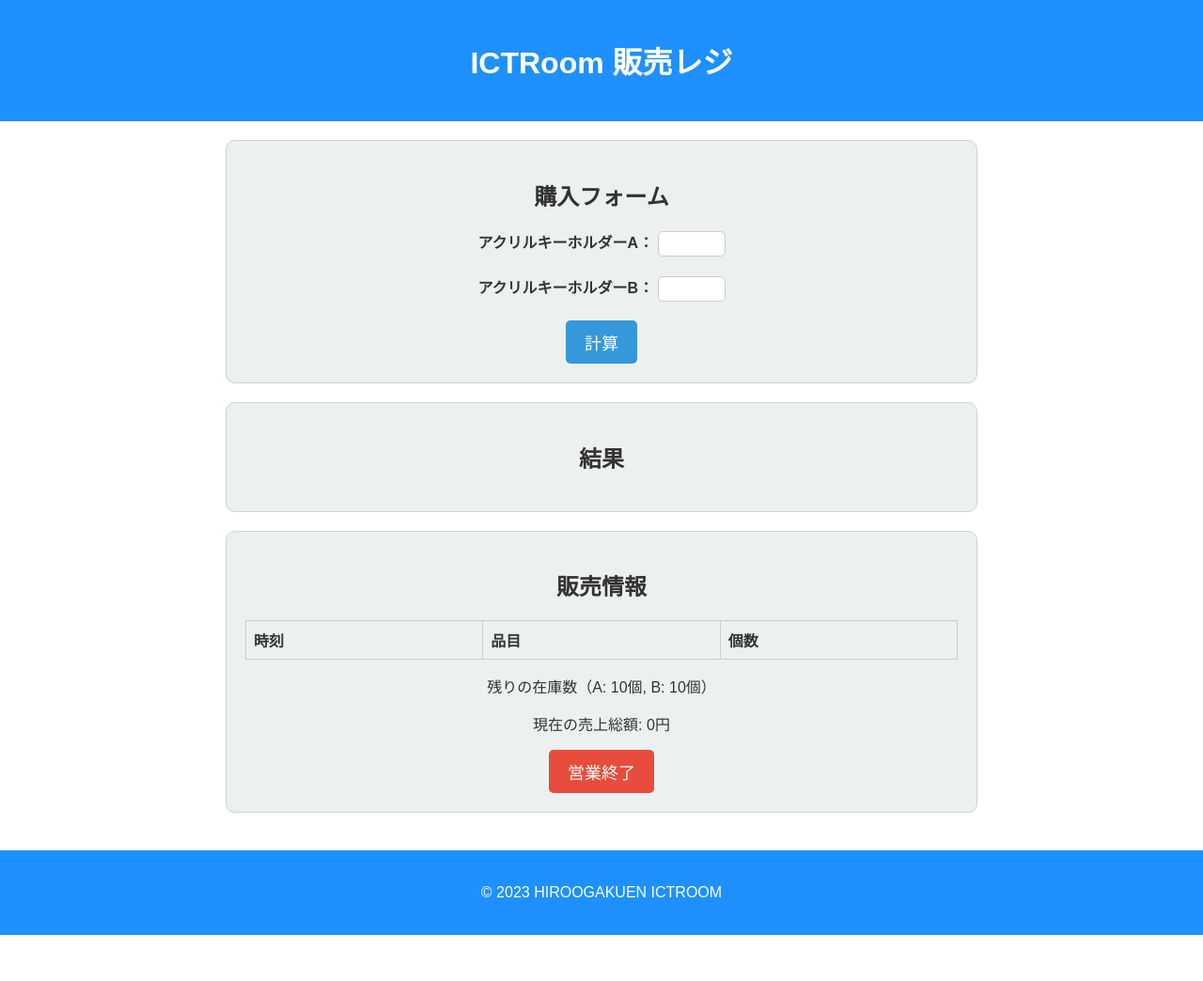
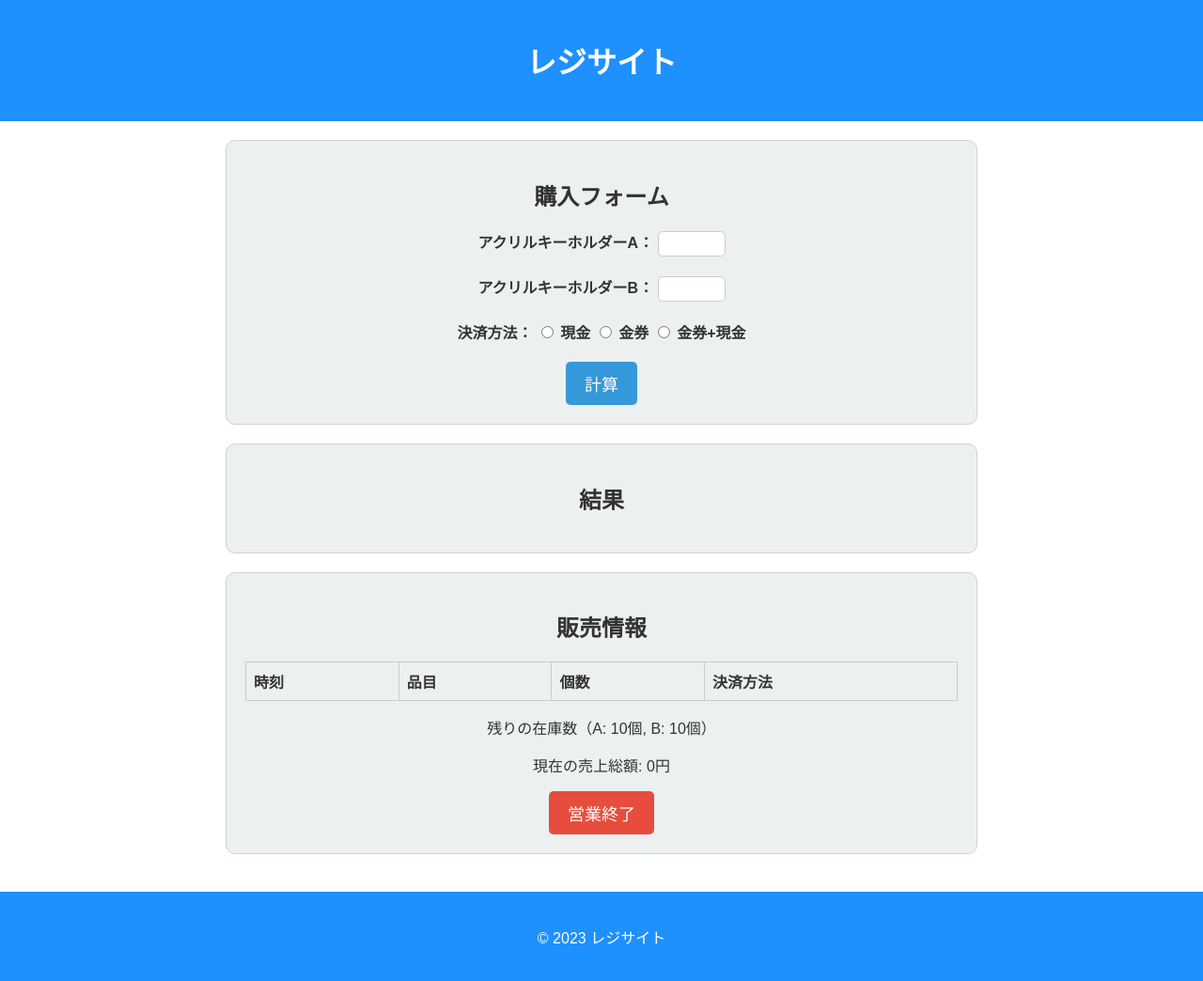
Before and after one commit to Kamerito/keyaki-ictpos, a plain HTML site: page index.html in a window 1280 px wide. Shown: the whole page at 94% size. Before the commit the page ends 995 px from the top, so only its background shows below. Drawn offline with Linux system fonts and the light colour scheme.

Commit message:
Update index.html

```diff
--- a/index.html
+++ b/index.html
@@ -8,7 +8,7 @@
 </head>
 <body>
     <header>
-        <h1>ICTRoom 販売レジ</h1>
+        <h1>レジサイト</h1>
     </header>
     <main>
         <section id="form">
@@ -21,8 +21,16 @@
                 <label for="quantity-B">アクリルキーホルダーB：</label>
                 <input type="number" id="quantity-B" min="0">
             </div>
+            <div class="payment-method">
+                <label>決済方法：</label>
+                <input type="radio" id="payment-cash" name="payment-method" value="現金">
+                <label for="payment-cash">現金</label>
+                <input type="radio" id="payment-voucher" name="payment-method" value="金券">
+                <label for="payment-voucher">金券</label>
+                <input type="radio" id="payment-both" name="payment-method" value="金券+現金">
+                <label for="payment-both">金券+現金</label>
+            </div>
             <input type="text" id="payment" placeholder="預かり金額" style="display: none;">
-
             <div class="button-container">
                 <button id="calculate-button" class="blue-button">計算</button>
                 <button id="payment-button" class="yellow-button" style="display: none;">合計</button>
@@ -30,7 +38,6 @@
             </div>
 
         </section>
-
         <section id="result">
             <h2>結果</h2>
         </section>
@@ -42,10 +49,11 @@
                         <th>時刻</th>
                         <th>品目</th>
                         <th>個数</th>
+                        <th>決済方法</th>
                     </tr>
                 </thead>
                 <tbody id="sales-info-table">
-
+                    <!-- ここに販売情報が追加されます -->
                 </tbody>
             </table>
             <div class="info">
@@ -54,9 +62,10 @@
             </div>
             <button id="clear-data-button" class="red-button">営業終了</button>
         </section>
+
     </main>
     <footer>
-        <p>&copy; 2023 HIROOGAKUEN ICTROOM</p>
+        <p>&copy; 2023 レジサイト</p>
     </footer>
     <script src="script.js"></script>
 </body>
```
